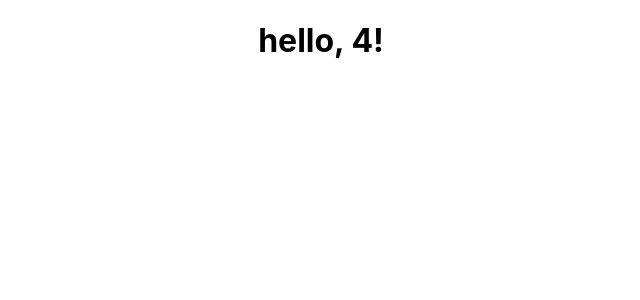
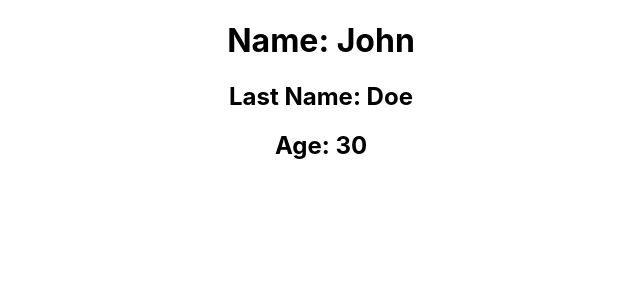
Before and after one commit to Rickwu93/react-qs, a React (Create React App) app: page / in a window 1280 px wide. Shown: the top 300 px of the page, without its empty margins (319-959 px from the left). Built offline with nearby package versions, Linux system fonts and the light colour scheme.

Commit message:
add component

```diff
--- a/src/App.js
+++ b/src/App.js
@@ -16,7 +16,7 @@ const App = () => {
 
   return (
     <div className="App">
-      <h1>hello, {2 + 2}! </h1>
+      <Person />
     </div>
   );
 }
```
